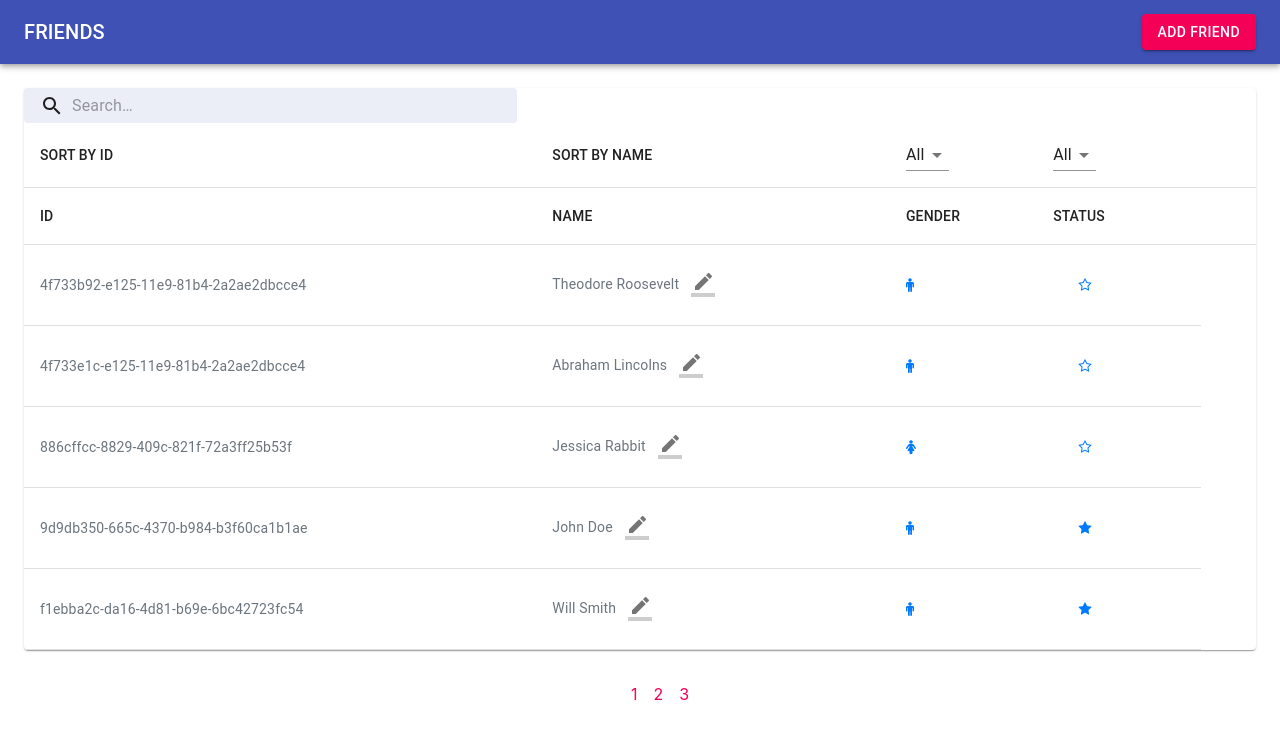
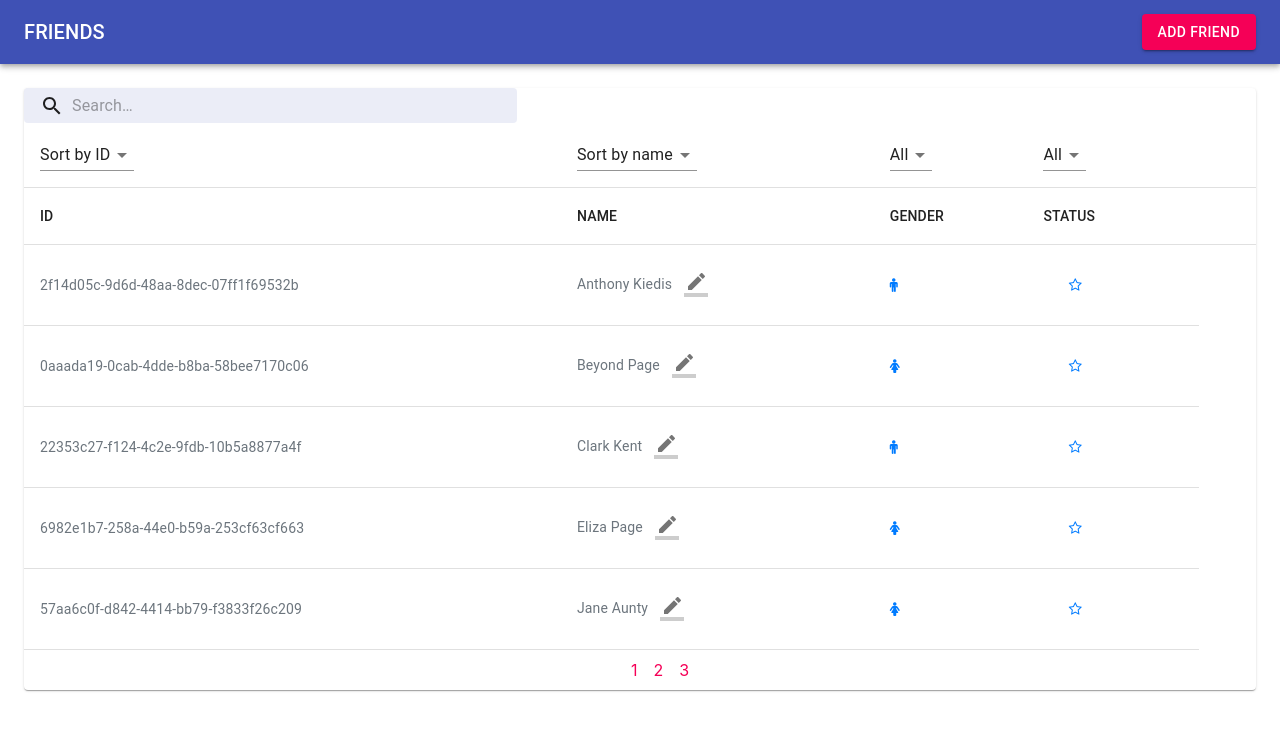
Before and after one commit to Unicornelia/HeavenHR, a React (Create React App) app: page / in a window 1280 px wide. Shown: the top 738 px of the page. Built offline with nearby package versions, Linux system fonts and the light colour scheme; data requests are answered from the project's data file.

Commit message:
[fix] update sorting and fix navigation on pages

```diff
--- a/src/components/FriendItem/index.js
+++ b/src/components/FriendItem/index.js
@@ -118,9 +118,9 @@ const FriendItem = props => {
             onClick={handleStarClick}
           >
             {itemStar ? (
+              <i className={"fa fa-star"} />
+            ) : (
               <i className={"fa fa-star-o"} />
-            ) : (
-              <i className={"fa fa-star"} />
             )}
           </Button>
         }
--- a/src/components/FriendsList/index.js
+++ b/src/components/FriendsList/index.js
@@ -16,14 +16,25 @@ import {
 import { useStyles } from "./styles";
 import FriendsTableBody from "../FriendsTableBody";
 import TableHeader from "../TableHeader";
+import Pagination from '../Pagination'
 
 const { shape, arrayOf } = PropTypes;
 
-const FriendsList = ({friends}) => {
+const FriendsList = ({ friends }) => {
   const classes = useStyles();
   const [filterText, setFilterText] = useState("");
   const [gender, setGender] = useState("all");
-  const [status, setStatus] = useState('all');
+  const [status, setStatus] = useState("all");
+  const [idOrder, setIdOrder] = useState("all");
+  const [nameOrder, setNameOrder] = useState("all");
+  const [currentPage, setCurrentPage] = useState(1);
+  const [itemsPerPage] = useState(5);
+  const indexOfLastFriend = currentPage * itemsPerPage;
+  const indexOfFirstFriend = indexOfLastFriend - itemsPerPage;
+
+  const paginate = pageNumber => {
+    setCurrentPage(pageNumber);
+  };
 
   const handleGenderChange = e => {
     setGender(e.target.value);
@@ -32,6 +43,14 @@ const FriendsList = ({friends}) => {
   const handleStatusChange = e => {
     setStatus(e.target.value);
   };
+
+  const handleIdOrderChange = e => {
+    setIdOrder(e.target.value)
+  }
+
+  const handleNameOrderChange = e => {
+    setNameOrder(e.target.value)
+  }
 
   return (
     <>
@@ -55,8 +74,20 @@ const FriendsList = ({friends}) => {
         <Table className="p-2">
           <TableHead>
             <TableRow>
-              <TableCell className="text-uppercase">Sort by id</TableCell>
-              <TableCell className="text-uppercase">Sort by name</TableCell>
+              <TableCell>
+                <Select value={idOrder} onChange={handleIdOrderChange}>
+                  <MenuItem value={"ascending"}>Ascending</MenuItem>
+                  <MenuItem value={"descending"}>Descending</MenuItem>
+                  <MenuItem value={"all"}>Sort by ID</MenuItem>
+                </Select>
+              </TableCell>
+              <TableCell>
+                <Select value={nameOrder} onChange={handleNameOrderChange}>
+                  <MenuItem value={"ascending"}>Ascending</MenuItem>
+                  <MenuItem value={"descending"}>Descending</MenuItem>
+                  <MenuItem value={"all"}>Sort by name</MenuItem>
+                </Select>
+              </TableCell>
               <TableCell>
                 <Select value={gender} onChange={handleGenderChange}>
                   <MenuItem value={"male"}>Male</MenuItem>
@@ -80,8 +111,17 @@ const FriendsList = ({friends}) => {
             filterText={filterText}
             selectedGender={gender}
             selectedStatus={status}
+            selectedIdOrder={idOrder}
+            selectedNameOrder={nameOrder}
+            indexOfFirstFriend={indexOfFirstFriend}
+            indexOfLastFriend={indexOfLastFriend}
           />
         </Table>
+        <Pagination
+          itemsPerPage={itemsPerPage}
+          total={friends.length}
+          paginate={paginate}
+        />
       </Paper>
     </>
   );
--- a/src/components/FriendsTableBody.js
+++ b/src/components/FriendsTableBody.js
@@ -3,13 +3,26 @@ import * as PropTypes from "prop-types";
 
 import { TableBody } from "@material-ui/core";
 import FriendItem from "./FriendItem/index";
+import { sort_by } from "../utils/genericSorter";
 
 const FriendsTableBody = ({
   friends,
   filterText,
   selectedGender,
-  selectedStatus
+  selectedStatus,
+  selectedIdOrder,
+  selectedNameOrder,
+  indexOfFirstFriend,
+  indexOfLastFriend
 }) => {
+  const sortByName = sort_by(
+    "name",
+    selectedNameOrder === "descending",
+    a => a
+  );
+
+  const sortById = sort_by("id", selectedIdOrder === "descending", a => a);
+
   const filteredList = friends
     .filter(friend => {
       return friend.name.toLowerCase().indexOf(filterText.toLowerCase()) >= 0;
@@ -20,13 +33,19 @@ const FriendsTableBody = ({
         : friend.gender === selectedGender;
     })
     .filter(friend => {
-      return selectedStatus === true ? friend.isStarred : !friends.isStarred;
-    });
+      return selectedStatus === true ? friend.isStarred : !friend.isStarred;
+    })
+    .sort( sortByName || sortById);
+
+  const currentFriends = filteredList.slice(
+    indexOfFirstFriend,
+    indexOfLastFriend
+  );
 
   return (
     <>
       <TableBody>
-        {filteredList.map(({ id, name, gender, isStarred }) => (
+        {currentFriends.map(({ id, name, gender, isStarred }) => (
           <FriendItem
             key={id}
             id={id}
--- a/src/containers/FriendsContainer.js
+++ b/src/containers/FriendsContainer.js
@@ -1,40 +1,29 @@
-import React, { useState } from "react";
+import React from "react";
 import PropTypes from "prop-types";
 import { connect } from "react-redux";
 import FriendsList from "../components/FriendsList/index";
 import Header from "../components/Header/index";
-import Pagination from "../components/Pagination/index";
 
 const { shape, arrayOf } = PropTypes;
 
 const FriendsContainer = ({ friends }) => {
-  const [currentPage, setCurrentPage] = useState(1);
-  const [itemsPerPage] = useState(5);
-
-  //Get current friends
-  const indexOfLastFriend = currentPage * itemsPerPage;
-  const indexOfFirstFriend = indexOfLastFriend - itemsPerPage;
-  const currentFriends = friends.slice(indexOfFirstFriend, indexOfLastFriend);
-
-  const paginate = pageNumber => {
-    setCurrentPage(pageNumber);
-  };
-
   return (
     <>
       <Header isHomePage={true} />
-      <FriendsList friends={currentFriends} />
-      <Pagination
-        itemsPerPage={itemsPerPage}
-        total={friends.length}
-        paginate={paginate}
-      />
+      <FriendsList friends={friends} />
     </>
   );
 };
 
 FriendsContainer.propTypes = {
-  friends: arrayOf(shape({}))
+  friends: arrayOf(
+    shape({
+      id: PropTypes.string.isRequired,
+      name: PropTypes.string.isRequired,
+      gender: PropTypes.string.isRequired,
+      isStarred: PropTypes.bool.isRequired
+    })
+  )
 };
 
 FriendsContainer.defaultProps = {
--- /dev/null
+++ b/src/utils/genericSorter.js
@@ -0,0 +1,15 @@
+export const sort_by = (field, reverse, primer) => {
+  const key = primer
+    ? function(x) {
+        return primer(x[field]);
+      }
+    : function(x) {
+        return x[field];
+      };
+
+  reverse = !reverse ? 1 : -1;
+
+  return function(a, b) {
+    return (a = key(a)), (b = key(b)), reverse * ((a > b) - (b > a));
+  };
+};
```
